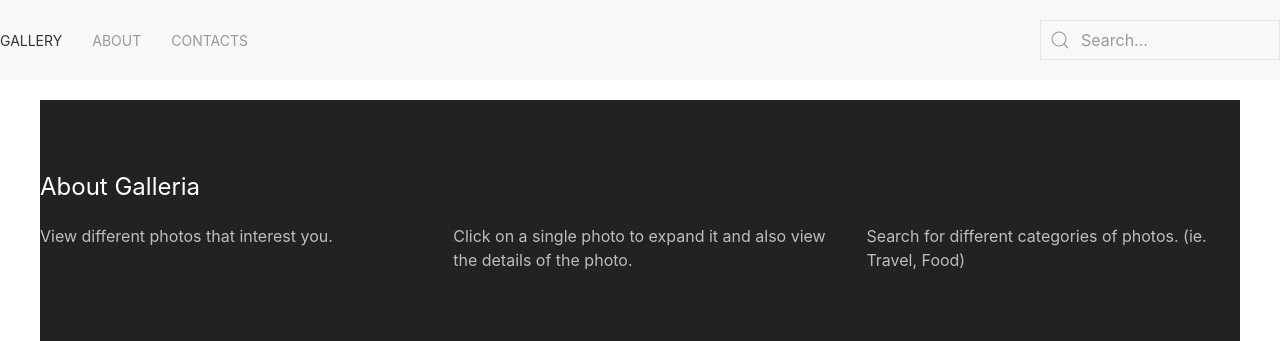
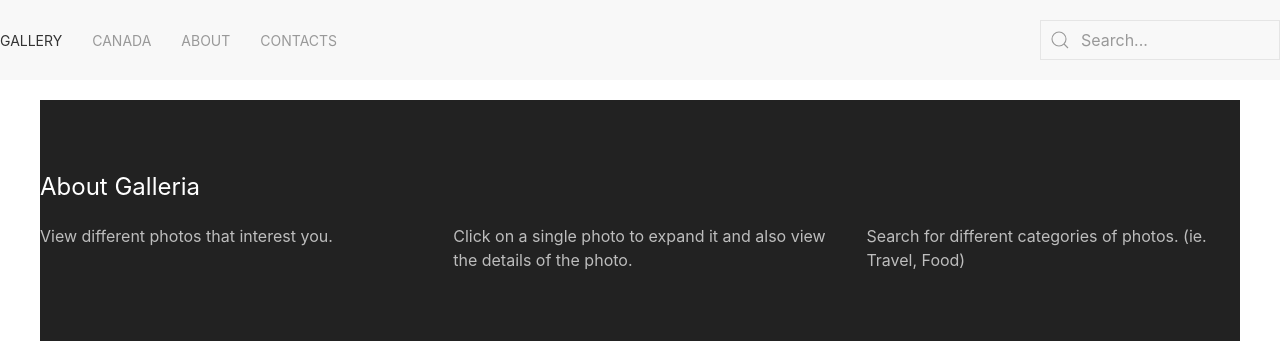
Before and after one commit to JuneMuoti/Personal-gallery, a Django app: page /about/ in a window 1280 px wide. Shown: the top 341 px of the page. Run offline with Django 3.2, Linux system fonts and the light colour scheme; some libraries are stand-ins or nearby versions.

Commit message:
add and remove container

```diff
--- a/gallery/templates/navbar.html
+++ b/gallery/templates/navbar.html
@@ -4,6 +4,7 @@
 
         <ul class="uk-navbar-nav">
             <li class="uk-active"><a href="{%url 'index' %}">Gallery</a></li>
+            <li><a href="{%url 'location' %}">CANADA</a></li>
             <li>
                 <a href="{%url 'about' %}">About</a>
                 <div class="uk-navbar-dropdown">
@@ -19,12 +20,14 @@
                 </div>
             </li>
             <li><a href="{%url 'contact' %}">contacts</a></li>
+
         </ul>
 
     </div>
     <div class="uk-navbar-right">
 
         <ul class="uk-navbar-nav">
+
             <li>
               <form class="uk-search uk-search-default" role="search" action="{% url 'search_results' %}">
                 <span uk-search-icon></span>
```
